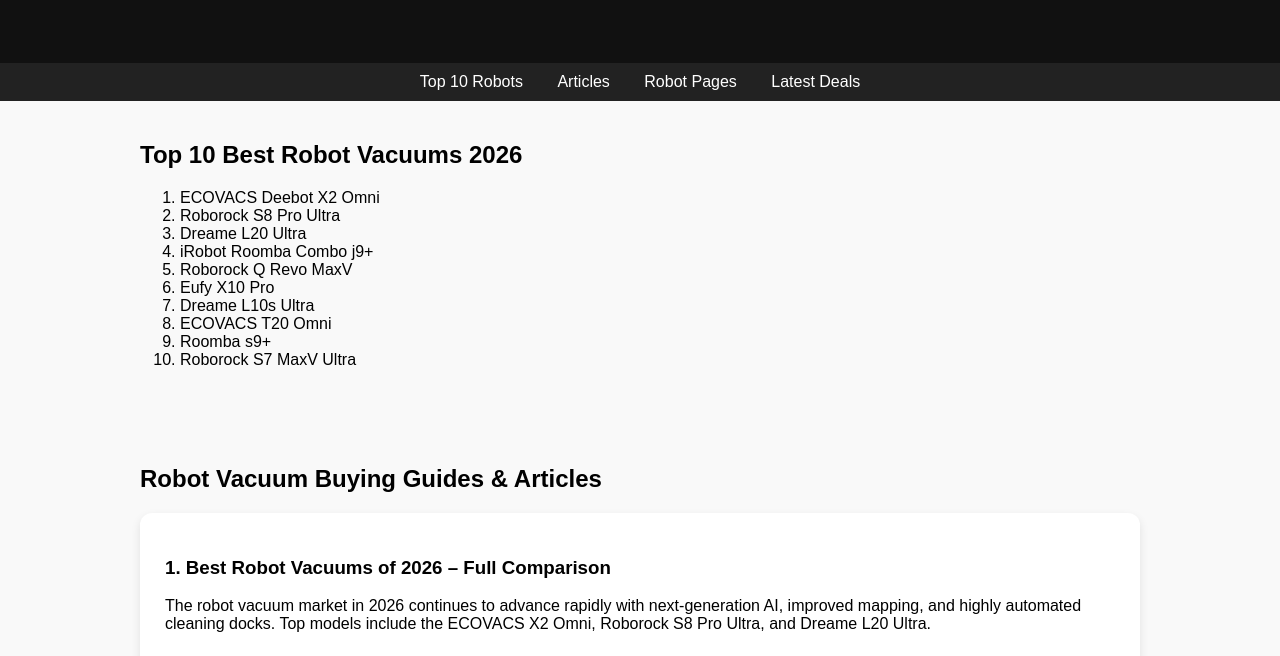
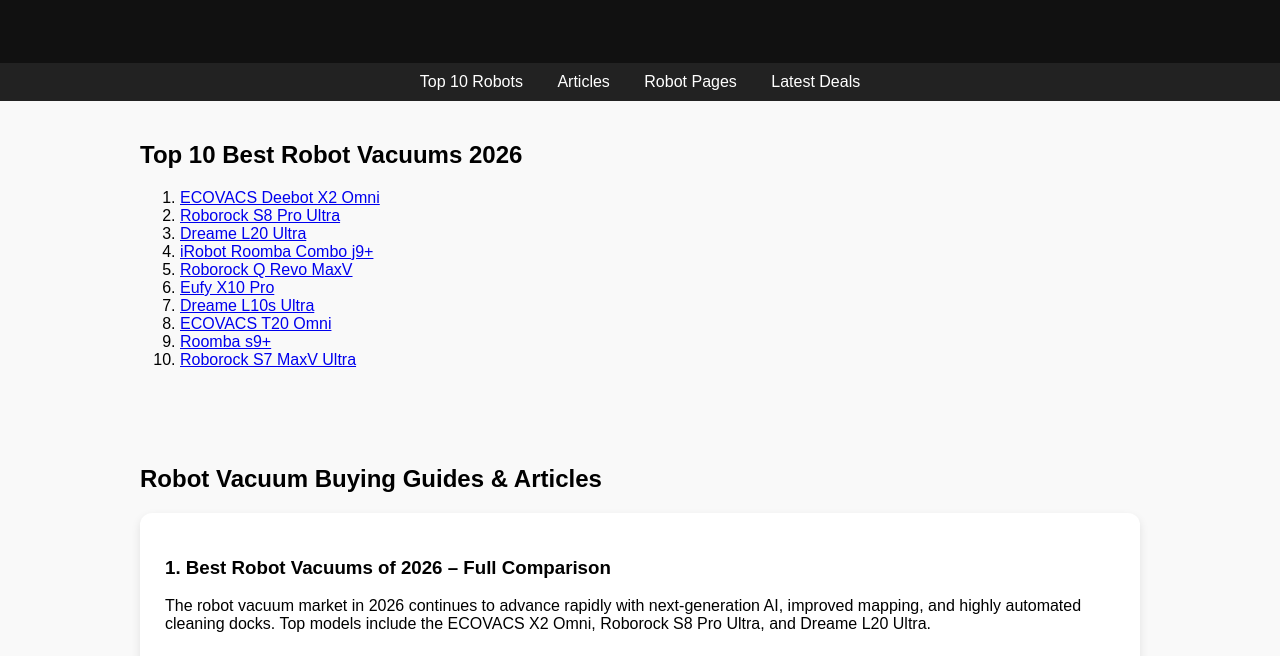
Before and after one commit to jules474/robot-vacuum-deals, a plain HTML site: page index.html in a window 1280 px wide. Shown: the part 138-794 px from the top of the page. Drawn offline with Linux system fonts and the light colour scheme.

Commit message:
Add links to robot vacuum list in index.html

```diff
--- a/index.html
+++ b/index.html
@@ -37,16 +37,16 @@
 <section id="top10" class="section">
   <h2>Top 10 Best Robot Vacuums 2026</h2>
   <ol>
-    <li>ECOVACS Deebot X2 Omni</li>
-    <li>Roborock S8 Pro Ultra</li>
-    <li>Dreame L20 Ultra</li>
-    <li>iRobot Roomba Combo j9+</li>
-    <li>Roborock Q Revo MaxV</li>
-    <li>Eufy X10 Pro</li>
-    <li>Dreame L10s Ultra</li>
-    <li>ECOVACS T20 Omni</li>
-    <li>Roomba s9+</li>
-    <li>Roborock S7 MaxV Ultra</li>
+    <li><a href="x2-omni.html">ECOVACS Deebot X2 Omni</a></li>
+    <li><a href="s8-pro-ultra.html">Roborock S8 Pro Ultra</a></li>
+    <li><a href="l20-ultra.html">Dreame L20 Ultra</a></li>
+    <li><a href="j9plus.html">iRobot Roomba Combo j9+</a></li>
+    <li><a href="q-revo-maxv.html">Roborock Q Revo MaxV</a></li>
+    <li><a href="x10-pro.html">Eufy X10 Pro</a></li>
+    <li><a href="l10s-ultra.html">Dreame L10s Ultra</a></li>
+    <li><a href="t20-omni.html">ECOVACS T20 Omni</a></li>
+    <li><a href="s9plus.html">Roomba s9+</a></li>
+    <li><a href="s7-maxv-ultra.html">Roborock S7 MaxV Ultra</a></li>
   </ol>
 </section>
 
```
